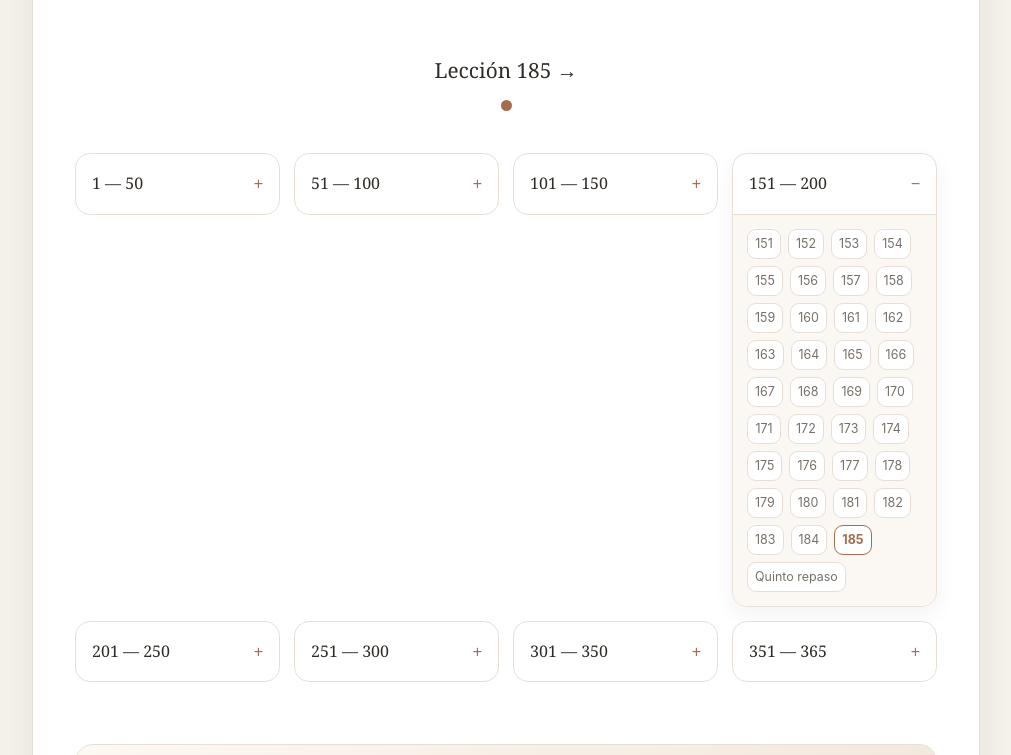
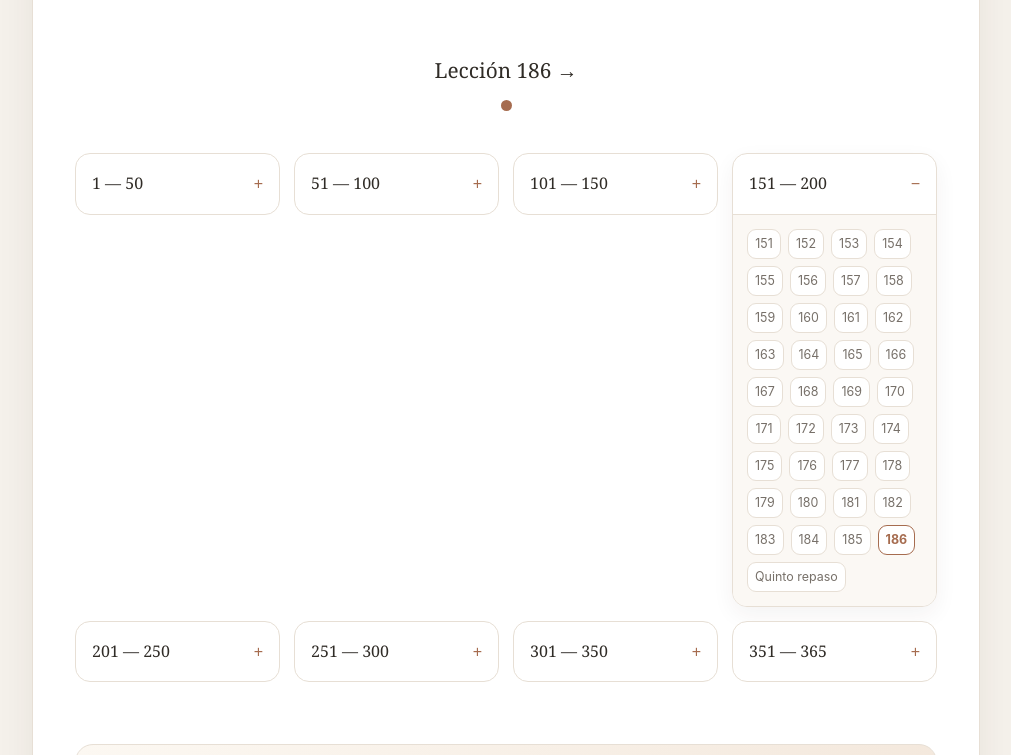
Before and after one commit to espacio-esencial/espacio-esencial.github.io, a plain HTML site: page index.html in a window 1280 px wide. Shown: the part 497-1252 px from the top of the page, without its empty margins (134-1145 px from the left). Drawn offline with Linux system fonts and the light colour scheme.

Commit message:
Mostrar la lección 186 en la portada y el índice

```diff
--- a/index.html
+++ b/index.html
@@ -19,11 +19,11 @@
 <meta name="twitter:image" content="https://espacio-esencial.github.io/assets/espacio-esencial-social.jpg">
 <link rel="canonical" href="https://espacio-esencial.github.io/">
 </head><body>
-<div class="wrap"><main class="card"><header class="hero"><div class="kicker">Grupo de estudio · Un Curso de Milagros · Espacio Esencial</div><h1>Una lección al día</h1><p class="subtitle">365 días para recorrer el camino</p><div class="quote">« Mon Dieu, accordez-moi de devenir rien. »</div><div class="cite">Simone Weil<br><em>La Pesanteur et la Grâce</em> (1948)</div></header><section class="journey"><div class="current"><a href="leccion-185.html">Lección 185 →</a><div class="dot"></div></div><div class="ranges">
+<div class="wrap"><main class="card"><header class="hero"><div class="kicker">Grupo de estudio · Un Curso de Milagros · Espacio Esencial</div><h1>Una lección al día</h1><p class="subtitle">365 días para recorrer el camino</p><div class="quote">« Mon Dieu, accordez-moi de devenir rien. »</div><div class="cite">Simone Weil<br><em>La Pesanteur et la Grâce</em> (1948)</div></header><section class="journey"><div class="current"><a href="leccion-186.html">Lección 186 →</a><div class="dot"></div></div><div class="ranges">
 <details><summary>1 — 50</summary><div class="lessons"></div></details>
 <details><summary>51 — 100</summary><div class="lessons"></div></details>
 <details><summary>101 — 150</summary><div class="lessons"><a href="leccion-139.html">139</a><a href="leccion-140.html">140</a><a href="leccion-141.html">141</a><a href="leccion-142.html">142</a><a href="leccion-143.html">143</a><a href="leccion-144.html">144</a><a href="leccion-145.html">145</a><a href="leccion-146.html">146</a><a href="leccion-147.html">147</a><a href="leccion-148.html">148</a><a href="leccion-149.html">149</a><a href="leccion-150.html">150</a></div></details>
-<details open><summary>151 — 200</summary><div class="lessons"><a href="leccion-151.html">151</a><a href="leccion-152.html">152</a><a href="leccion-153.html">153</a><a href="leccion-154.html">154</a><a href="leccion-155.html">155</a><a href="leccion-156.html">156</a><a href="leccion-157.html">157</a><a href="leccion-158.html">158</a><a href="leccion-159.html">159</a><a href="leccion-160.html">160</a><a href="leccion-161.html">161</a><a href="leccion-162.html">162</a><a href="leccion-163.html">163</a><a href="leccion-164.html">164</a><a href="leccion-165.html">165</a><a href="leccion-166.html">166</a><a href="leccion-167.html">167</a><a href="leccion-168.html">168</a><a href="leccion-169.html">169</a><a href="leccion-170.html">170</a><a href="leccion-171.html">171</a><a href="leccion-172.html">172</a><a href="leccion-173.html">173</a><a href="leccion-174.html">174</a><a href="leccion-175.html">175</a><a href="leccion-176.html">176</a><a href="leccion-177.html">177</a><a href="leccion-178.html">178</a><a href="leccion-179.html">179</a><a href="leccion-180.html">180</a><a href="leccion-181.html">181</a><a href="leccion-182.html">182</a><a href="leccion-183.html">183</a><a href="leccion-184.html">184</a><a class="currentLesson" href="leccion-185.html" aria-current="page">185</a><a href="quinto-repaso.html">Quinto repaso</a></div></details>
+<details open><summary>151 — 200</summary><div class="lessons"><a href="leccion-151.html">151</a><a href="leccion-152.html">152</a><a href="leccion-153.html">153</a><a href="leccion-154.html">154</a><a href="leccion-155.html">155</a><a href="leccion-156.html">156</a><a href="leccion-157.html">157</a><a href="leccion-158.html">158</a><a href="leccion-159.html">159</a><a href="leccion-160.html">160</a><a href="leccion-161.html">161</a><a href="leccion-162.html">162</a><a href="leccion-163.html">163</a><a href="leccion-164.html">164</a><a href="leccion-165.html">165</a><a href="leccion-166.html">166</a><a href="leccion-167.html">167</a><a href="leccion-168.html">168</a><a href="leccion-169.html">169</a><a href="leccion-170.html">170</a><a href="leccion-171.html">171</a><a href="leccion-172.html">172</a><a href="leccion-173.html">173</a><a href="leccion-174.html">174</a><a href="leccion-175.html">175</a><a href="leccion-176.html">176</a><a href="leccion-177.html">177</a><a href="leccion-178.html">178</a><a href="leccion-179.html">179</a><a href="leccion-180.html">180</a><a href="leccion-181.html">181</a><a href="leccion-182.html">182</a><a href="leccion-183.html">183</a><a href="leccion-184.html">184</a><a href="leccion-185.html">185</a><a class="currentLesson" href="leccion-186.html" aria-current="page">186</a><a href="quinto-repaso.html">Quinto repaso</a></div></details>
 <details><summary>201 — 250</summary><div class="lessons"></div></details>
 <details><summary>251 — 300</summary><div class="lessons"></div></details>
 <details><summary>301 — 350</summary><div class="lessons"></div></details>
```
